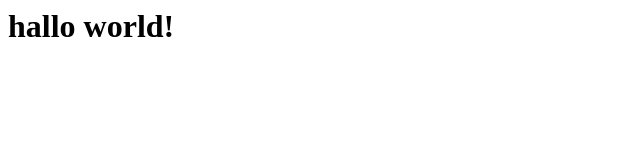
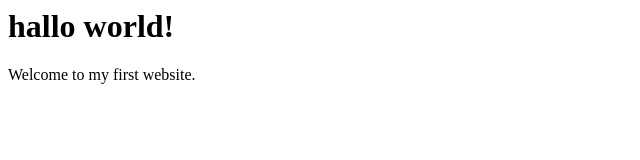
Before and after one commit to Noroff-FEU-Assignments/cross-course-project-Batlak90, a plain HTML site: page index.html in a window 1280 px wide. Shown: the whole page, without its empty margins (0-640 px from the left). Drawn offline with Linux system fonts and the light colour scheme.

Commit message:
added a paragraph

```diff
--- a/index.html
+++ b/index.html
@@ -1 +1,2 @@
 <h1>hallo world!</h1>
+<p> Welcome to my first website.</p>
```
